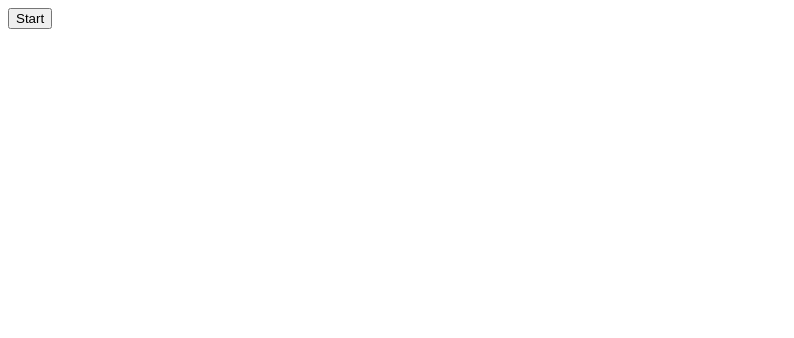
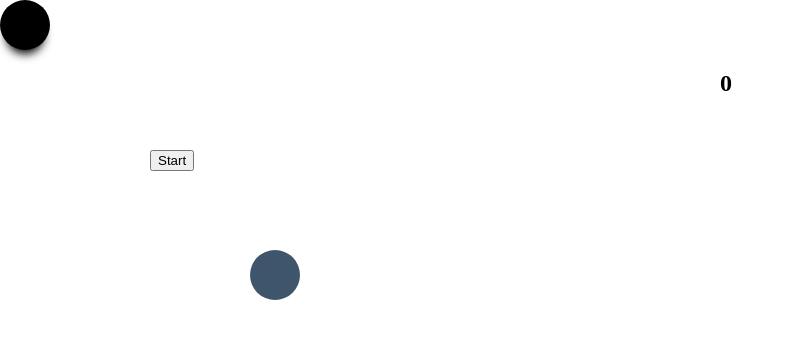
Before and after one commit to jayasankar123/Weekend-Hackathon-4---Timed-Golf, a React app: page / in a window 1280 px wide. Shown: the whole page, without its empty margins (0-794 px from the left). Built offline with nearby package versions, Linux system fonts and the light colour scheme.

Commit message:
secondVersion

```diff
--- a/src/components/App.js
+++ b/src/components/App.js
@@ -1,5 +1,7 @@
 import React, { Component, useState } from "react";
 import "../styles/App.css";
+
+let first = 0;
 class Timer extends React.Component {
   constructor(props) {
     super(props);
@@ -7,7 +9,7 @@ class Timer extends React.Component {
       time: 0,
       x: 0,
       y: 0,
-      renderBall: false,
+      start: false,
       ballPosition: { left: "0px", top: "0px" },
       timer: 0
     };
@@ -18,22 +20,19 @@ class Timer extends React.Component {
   }
   buttonClickHandler() {
     //console.log(this.state.renderBall);
+    this.setState({ start: true });
     this.setState({ renderBall: true });
   }
   renderChoice() {
-    if (this.state.renderBall) {
     return (
       <>
         <div className="ball" style={this.state.ballPosition}></div>
         <div className="hole"></div>
         <h2 className="heading-timer">{this.state.timer}</h2>
-        </>
-      );
-    } else
-      return (
         <button className="start" onClick={this.buttonClickHandler}>
           Start
         </button>
+      </>
     );
   }
   handleEventListener(event) {
@@ -64,17 +63,23 @@ class Timer extends React.Component {
     }
     if (this.state.x === 250 && this.state.y === 250) {
       clearInterval(this.intervalId);
+      document.removeEventListener("keydown", this.handleEventListener);
       console.log("reached destination");
     }
   }
 
   componentDidMount() {
     this.intervalId = setInterval(() => {
-      if (this.state.renderBall) {
+      if (this.state.start) {
         this.setState({ timer: this.state.timer + 1 });
       }
     }, 1000);
+  }
+  componentDidUpdate() {
+    if (this.state.start && first === 0) {
       document.addEventListener("keydown", this.handleEventListener);
+      first++;
+    }
   }
 
   componentWillUnmount() {
--- a/src/styles/App.css
+++ b/src/styles/App.css
@@ -17,9 +17,7 @@
   width: 195px;
   margin: 15px;
   height: 60px;
-
 }
-
 
 .ball {
   background-color: black;
@@ -32,7 +30,6 @@
   border-radius: 25px;
 }
 
-
 .hole {
   background-color: rgb(62, 85, 107);
   /* box-shadow: 0 10px 10px 0px; */
@@ -43,3 +40,9 @@
   width: 50px;
   border-radius: 30px;
 }
+
+.start {
+  position: absolute;
+  top: 150px;
+  left: 150px;
+}
```
Lines whose indentation alone changed are shown as unchanged.
